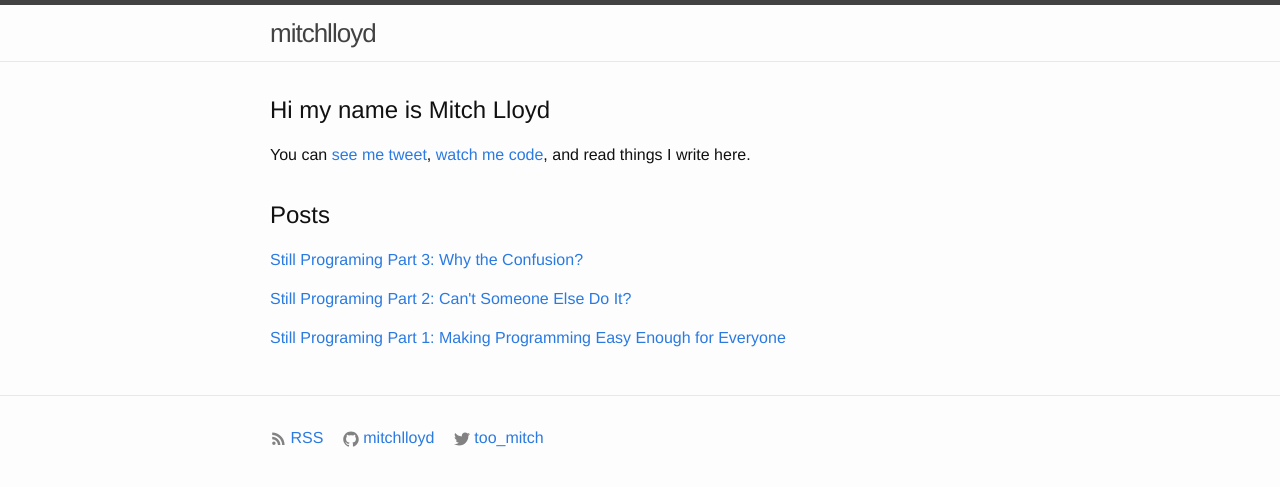
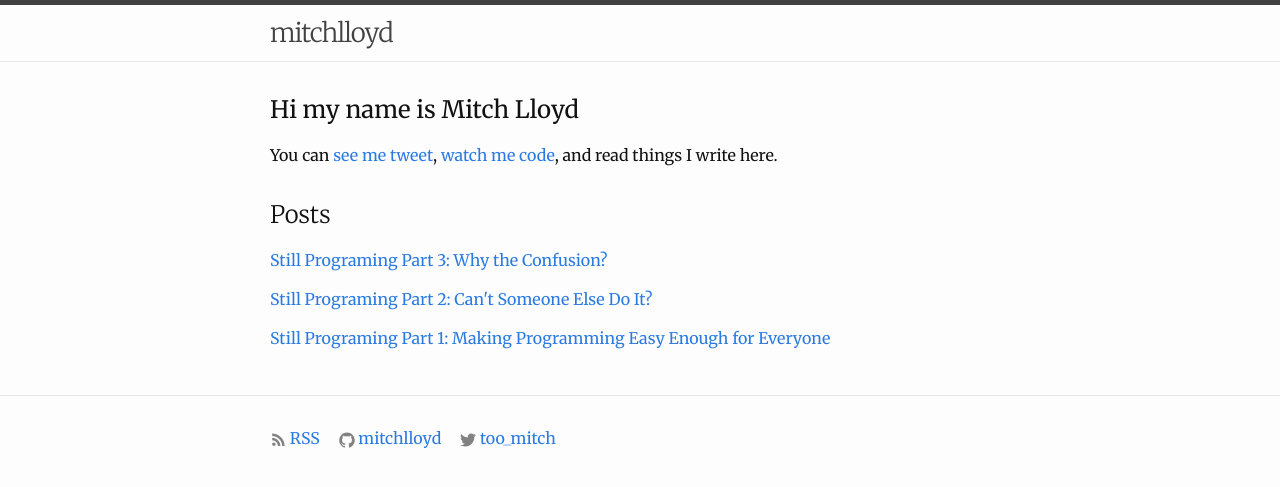
Before and after one commit to mitchlloyd/mitchlloyd.github.io, a Jekyll site: the page built from index.html, in a window 1280 px wide. Shown: the top 487 px of the page. Built offline with Jekyll 4.4.1, drawn with Linux system fonts in a browser that asks for light colours.

Commit message:
Use Merriweather Google font

```diff
--- a/_includes/head.html
+++ b/_includes/head.html
@@ -9,4 +9,5 @@
   <link rel="stylesheet" href="{{ "/css/main.css" | prepend: site.baseurl }}">
   <link rel="canonical" href="{{ page.url | replace:'index.html','' | prepend: site.baseurl | prepend: site.url }}">
   <link rel="alternate" type="application/rss+xml" title="{{ site.title }}" href="{{ "/feed.xml" | prepend: site.baseurl | prepend: site.url }}">
+  <link href='https://fonts.googleapis.com/css?family=Merriweather:400,400italic,700,300' rel='stylesheet' type='text/css'>
 </head>
--- a/css/main.scss
+++ b/css/main.scss
@@ -5,8 +5,7 @@
 
 
 
-// Our variables
-$base-font-family: "Helvetica Neue", Helvetica, Arial, sans-serif;
+$base-font-family: 'Merriweather', georgia, serif;
 $base-font-size:   16px;
 $base-font-weight: 400;
 $small-font-size:  $base-font-size * 0.875;
```
